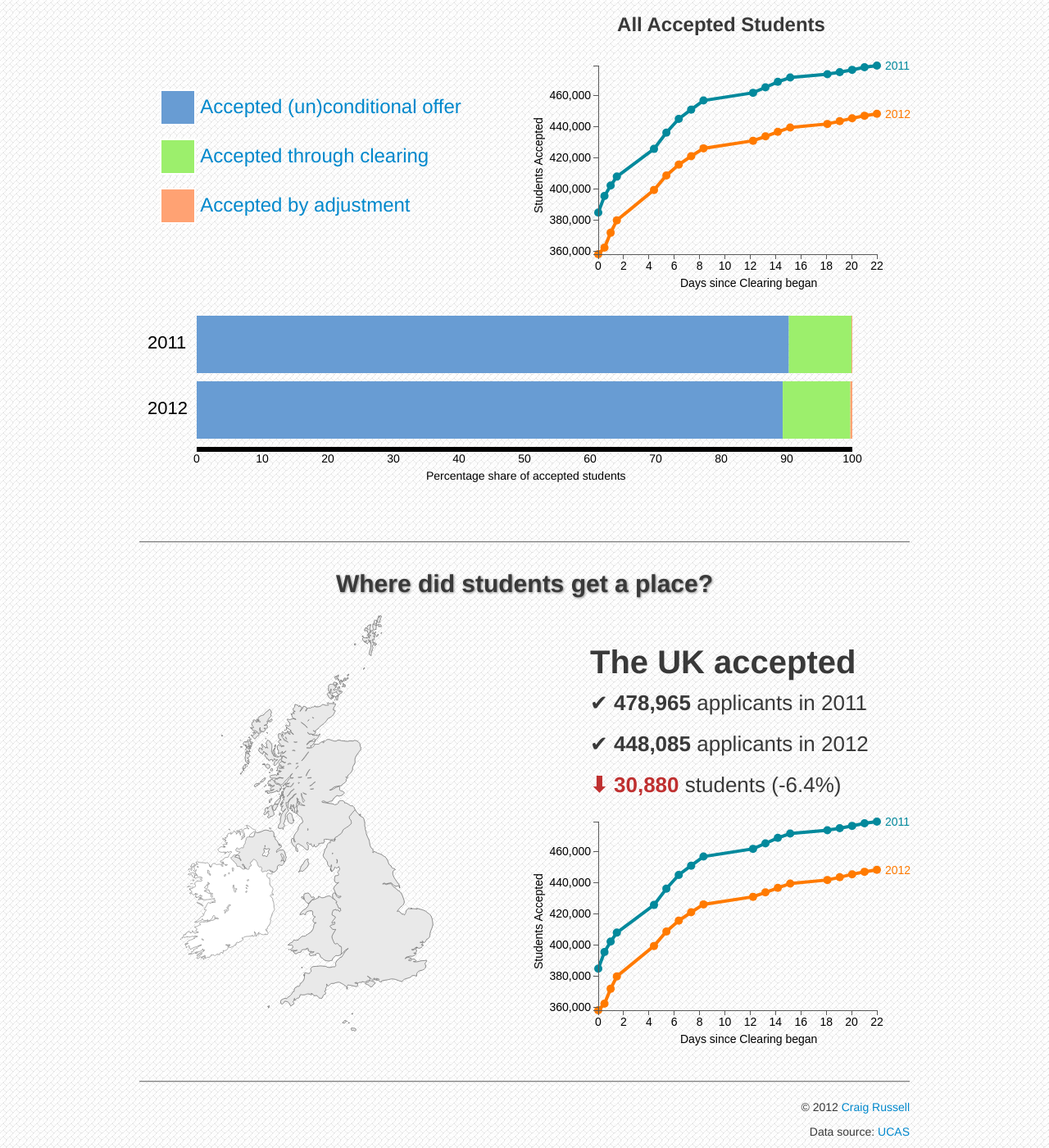
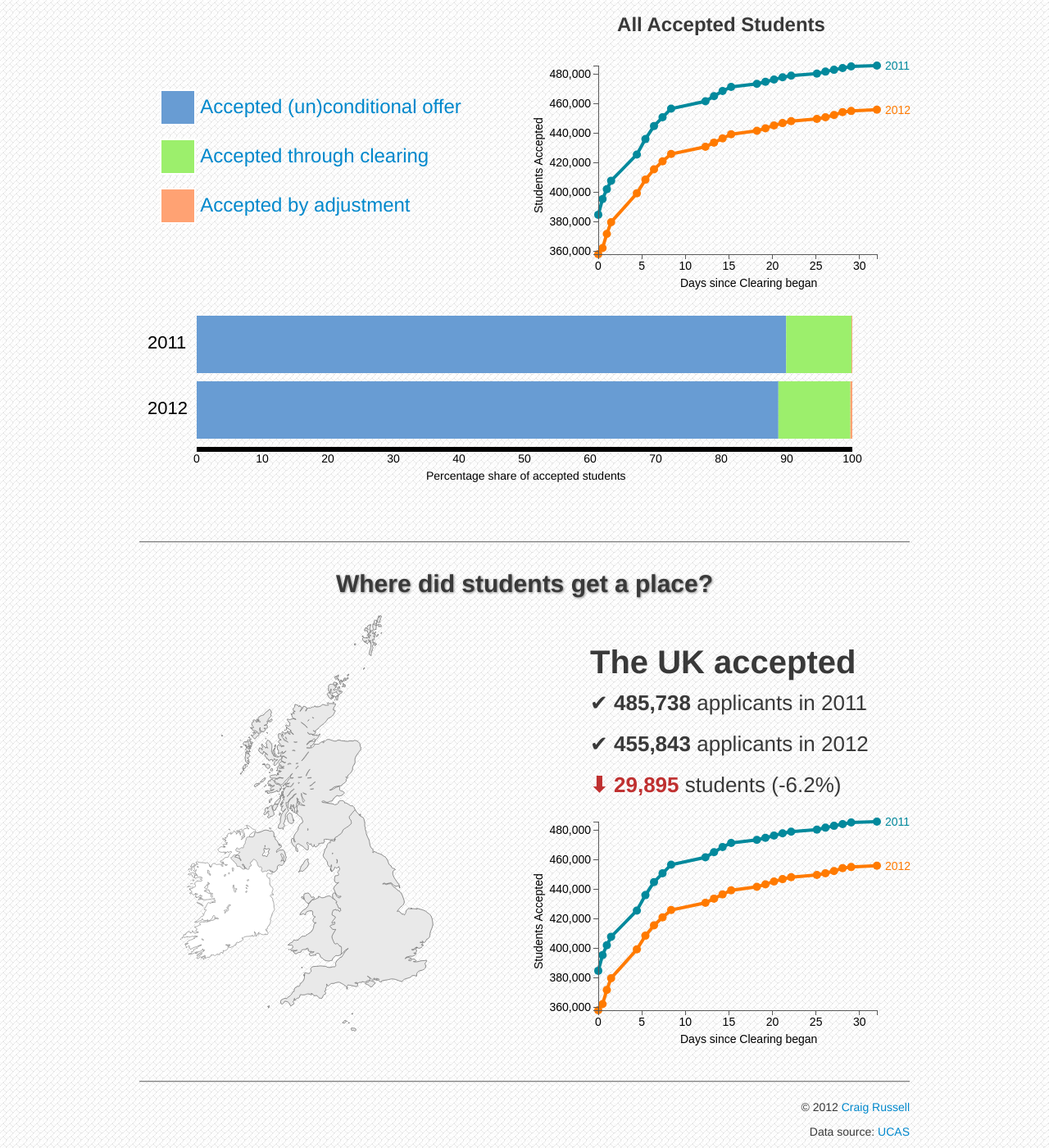
Before and after one commit to craig552uk/craig552uk.github.com, a Jekyll site: the page demos/clearing2012/index.html, which Jekyll copies as it is, in a window 1280 px wide and 1400 px high, scrolled down 534 px. Shown: the whole window at 82% size. Built offline with Jekyll 4.4.1, drawn with Linux system fonts in a browser that asks for light colours; Markdown is read by kramdown in place of the engine named in the settings; some of the changed lines change nothing that is shown; some of the changed text lies outside the part shown.

Commit message:
Updated data

```diff
--- a/demos/clearing2012/charts.js
+++ b/demos/clearing2012/charts.js
@@ -26,7 +26,7 @@ lineChart = function(id, data_source){
         bMax = d3.max(this.data_source[id].pts_2012, function(d){ return d[1]; }),
         yMin = (aMin < bMin) ? aMin : bMin,
         yMax = (aMax > bMax) ? aMax : bMax,
-        nDays = 22; // Number of days for horizontal scale
+        nDays = 32; // Number of days for horizontal scale
 
     // Return scales for data
     return {
--- a/demos/clearing2012/data.js
+++ b/demos/clearing2012/data.js
@@ -2,12 +2,12 @@ var ucas_data = {
 
   /* Rotating Text */
   "id_1": [
-    '<span class="less">&#11015; 7.2%</span> down on last year',
-    '<span class="less">&#11015; 49,794</span> fewer than last year'
+    '<span class="less">&#11015; 7.1%</span> down on last year',
+    '<span class="less">&#11015; 49,242</span> fewer than last year'
   ],
   "id_2": [
-    '<span class="less">&#11015; 6.5%</span> down on last year',
-    '<span class="less">&#11015; 30,880</span> fewer than last year'
+    '<span class="less">&#11015; 6.2%</span> down on last year',
+    '<span class="less">&#11015; 29,895</span> fewer than last year'
   ],
 
   "id_3": {
@@ -22,31 +22,31 @@ var ucas_data = {
 
   /* UCAS Data */
   "2011": {
-    "accepted_un_conditional": [[0, 381368], [1, 391893], [2, 398206], [3, 400741], [9, 407290], [11, 410720], [13, 414245], [15, 416744], [17, 420008], [25, 422942], [27, 425070], [29, 427136], [31, 428709], [37, 429916], [39, 430616], [41, 431374], [43, 432068], [45, 432592]],
-    "accepted_clearing":       [[0, 3281],   [1, 3376],   [2, 3692],   [3, 6853],   [9, 17878],  [11, 24698],  [13, 29983],  [15, 33408],  [17, 36012],  [25, 38023],  [27, 39366],  [29, 40845],  [31, 42027],  [37, 42930],  [39, 43615],  [41, 44315],  [43, 45238],  [45, 45813]],
-    "accepted_adjustment":     [[0, 0],      [1, 12],     [2, 59],     [3, 128],    [9, 319],    [11, 517],    [13, 555],    [15, 558],    [17, 561],    [25, 560],    [27, 560],    [29, 562],    [31, 562],    [37, 562],    [39, 561],    [41, 560],    [43, 560],    [45, 560]],
-    "accepted_total":          [[0, 384649], [1, 395281], [2, 401957], [3, 407722], [9, 425487], [11, 435935], [13, 444783], [15, 450710], [17, 456581], [25, 461525], [27, 464996], [29, 468543], [31, 471297], [37, 473408], [39, 474792], [41, 476249], [43, 477866], [45, 478965]],
-    "accepted_england":        [[0, 323042], [1, 332538], [2, 338337], [3, 343580], [9, 358852], [11, 368011], [13, 375707], [15, 380949], [17, 386140], [25, 390314], [27, 393451], [29, 396738], [31, 399279], [37, 401151], [39, 402374], [41, 403671], [43, 405127], [45, 406127]],
-    "accepted_scotland":       [[0, 35537],  [1, 35792],  [2, 36106],  [3, 36210],  [9, 36554],  [11, 36859],  [13, 37207],  [15, 37351],  [17, 37495],  [25, 37854],  [27, 38017],  [29, 38128],  [31, 38220],  [37, 38276],  [39, 38359],  [41, 38412],  [43, 38427],  [45, 38495]],
-    "accepted_wales":          [[0, 18867],  [1, 19424],  [2, 19772],  [3, 20088],  [9, 21866],  [11, 22599],  [13, 23169],  [15, 23540],  [17, 23846],  [25, 24090],  [27, 24248],  [29, 24369],  [31, 24477],  [37, 24605],  [39, 24667],  [41, 24748],  [43, 24875],  [45, 24901]],
-    "accepted_n_ire":          [[0, 7203],   [1, 7527],   [2, 7742],   [3, 7844],   [9, 8244],   [11, 8466],   [13, 8701],   [15, 8870],   [17, 9100],   [25, 9267],   [27, 9280],   [29, 9308],   [31, 9321],   [37, 9376],   [39, 9392],   [41, 9418],   [43, 9437],   [45, 9442]],
-    "awaiting_decision":       [[0, 104498], [1, 88471],  [2, 78141],  [3, 73178],  [9, 61737],  [11, 55323],  [13, 49910],  [15, 45539],  [17, 40885],  [25, 36540],  [27, 33495],  [29, 30161],  [31, 26652],  [37, 24340],  [39, 22726],  [41, 21049],  [43, 19483],  [45, 18116]],
-    "free_in_clearing":        [[0, 185684], [1, 191833], [2, 195415], [3, 194861], [9, 189267], [11, 185348], [13, 182103], [15, 180784], [17, 179891], [25, 179645], [27, 179318], [29, 179245], [31, 180174], [37, 180559], [39, 181027], [41, 181364], [43, 181231], [45, 181237]],
-    "withdrawn":               [[0, 6762],   [1, 6830],   [2, 7001],   [3, 7127],   [9, 7607],   [11, 8043],   [13, 8471],   [15, 8836],   [17, 9152],   [25, 9656],   [27, 10032],  [29, 10376],  [31, 10689],  [37, 11009],  [39, 11338],  [41, 11631],  [43, 11907],  [45, 12165]]
+    "accepted_un_conditional": [[0, 381368], [1, 391893], [2, 398206], [3, 400741], [9, 407290], [11, 410720], [13, 414245], [15, 416744], [17, 420008], [25, 422942], [27, 425070], [29, 427136], [31, 428709], [37, 429916], [39, 430616], [41, 431374], [43, 432068], [45, 432592], [51, 433574], [53, 434330], [55, 435145], [57, 435873], [59, 436541], [65, 436718]],
+    "accepted_clearing":       [[0, 3281],   [1, 3376],   [2, 3692],   [3, 6853],   [9, 17878],  [11, 24698],  [13, 29983],  [15, 33408],  [17, 36012],  [25, 38023],  [27, 39366],  [29, 40845],  [31, 42027],  [37, 42930],  [39, 43615],  [41, 44315],  [43, 45238],  [45, 45813],  [51, 46235],  [53, 46770],  [55, 47197],  [57, 47607],  [59, 48037],  [65, 48464]],
+    "accepted_adjustment":     [[0, 0],      [1, 12],     [2, 59],     [3, 128],    [9, 319],    [11, 517],    [13, 555],    [15, 558],    [17, 561],    [25, 560],    [27, 560],    [29, 562],    [31, 562],    [37, 562],    [39, 561],    [41, 560],    [43, 560],    [45, 560],    [51, 560],    [53, 557],    [55, 557],    [57, 557],    [59, 557],    [65, 556]],
+    "accepted_total":          [[0, 384649], [1, 395281], [2, 401957], [3, 407722], [9, 425487], [11, 435935], [13, 444783], [15, 450710], [17, 456581], [25, 461525], [27, 464996], [29, 468543], [31, 471297], [37, 473408], [39, 474792], [41, 476249], [43, 477866], [45, 478965], [51, 480369], [53, 481657], [55, 482899], [57, 484037], [59, 485135], [65, 485738]],
+    "accepted_england":        [[0, 323042], [1, 332538], [2, 338337], [3, 343580], [9, 358852], [11, 368011], [13, 375707], [15, 380949], [17, 386140], [25, 390314], [27, 393451], [29, 396738], [31, 399279], [37, 401151], [39, 402374], [41, 403671], [43, 405127], [45, 406127], [51, 407293], [53, 408450], [55, 409575], [57, 410583], [59, 411532], [65, 412066]],
+    "accepted_scotland":       [[0, 35537],  [1, 35792],  [2, 36106],  [3, 36210],  [9, 36554],  [11, 36859],  [13, 37207],  [15, 37351],  [17, 37495],  [25, 37854],  [27, 38017],  [29, 38128],  [31, 38220],  [37, 38276],  [39, 38359],  [41, 38412],  [43, 38427],  [45, 38495],  [51, 38572],  [53, 38602],  [55, 38635],  [57, 38680],  [59, 38733],  [65, 38758]],
+    "accepted_wales":          [[0, 18867],  [1, 19424],  [2, 19772],  [3, 20088],  [9, 21866],  [11, 22599],  [13, 23169],  [15, 23540],  [17, 23846],  [25, 24090],  [27, 24248],  [29, 24369],  [31, 24477],  [37, 24605],  [39, 24667],  [41, 24748],  [43, 24875],  [45, 24901],  [51, 25022],  [53, 25108],  [55, 25182],  [57, 25250],  [59, 25335],  [65, 25379]],
+    "accepted_n_ire":          [[0, 7203],   [1, 7527],   [2, 7742],   [3, 7844],   [9, 8244],   [11, 8466],   [13, 8701],   [15, 8870],   [17, 9100],   [25, 9267],   [27, 9280],   [29, 9308],   [31, 9321],   [37, 9376],   [39, 9392],   [41, 9418],   [43, 9437],   [45, 9442],   [51, 9482],   [53, 9497],   [55, 9507],   [57, 9524],   [59, 9535],   [65, 9535]],
+    "awaiting_decision":       [[0, 104498], [1, 88471],  [2, 78141],  [3, 73178],  [9, 61737],  [11, 55323],  [13, 49910],  [15, 45539],  [17, 40885],  [25, 36540],  [27, 33495],  [29, 30161],  [31, 26652],  [37, 24340],  [39, 22726],  [41, 21049],  [43, 19483],  [45, 18116],  [51, 16909],  [53, 15583],  [55, 13808],  [57, 9198],   [59, 4314],   [65, 3935]],
+    "free_in_clearing":        [[0, 185684], [1, 191833], [2, 195415], [3, 194861], [9, 189267], [11, 185348], [13, 182103], [15, 180784], [17, 179891], [25, 179645], [27, 179318], [29, 179245], [31, 180174], [37, 180559], [39, 181027], [41, 181364], [43, 181231], [45, 181237], [51, 181770], [53, 182093], [55, 182731], [57, 186235], [59, 190320], [65, 190217]],
+    "withdrawn":               [[0, 6762],   [1, 6830],   [2, 7001],   [3, 7127],   [9, 7607],   [11, 8043],   [13, 8471],   [15, 8836],   [17, 9152],   [25, 9656],   [27, 10032],  [29, 10376],  [31, 10689],  [37, 11009],  [39, 11338],  [41, 11631],  [43, 11907],  [45, 12165],  [51, 12401],  [53, 12655],  [55, 12920],  [57, 13172],  [59, 13386],  [65, 13598]]
   },
 
   "2012": {
-    "accepted_un_conditional": [[0, 354373], [1, 358356], [2, 367369], [3, 370198], [9, 377635], [11, 380695], [13, 383766], [15, 386210], [17, 389004], [25, 391737], [27, 393140], [29, 394691], [31, 396259], [37, 397416], [39, 398183], [41, 399154], [43, 399935], [45, 400521]],
-    "accepted_clearing":       [[0, 3542],   [1, 3699],   [2, 4166],   [3, 9084],   [9, 20703],  [11, 26602],  [13, 30291],  [15, 33246],  [17, 35501],  [25, 37633],  [27, 39051],  [29, 40410],  [31, 41624],  [37, 42753],  [39, 43729],  [41, 44687],  [43, 45495],  [45, 46214]],
-    "accepted_adjustment":     [[0, 0],      [1, 34],     [2, 138],    [3, 353],    [9, 820],    [11, 1138],   [13, 1357],   [15, 1353],   [17, 1353],   [25, 1355],   [27, 1359],   [29, 1357],   [31, 1356],   [37, 1356],   [39, 1353],   [41, 1352],   [43, 1350],   [45, 1350]],
-    "accepted_total":          [[0, 357915], [1, 362089], [2, 371673], [3, 379635], [9, 399158], [11, 408435], [13, 415414], [15, 420809], [17, 425858], [25, 430725], [27, 433550], [29, 436458], [31, 439239], [37, 441525], [39, 443265], [41, 445193], [43, 446780], [45, 448085]],
-    "accepted_england":        [[0, 297358], [1, 301157], [2, 309483], [3, 316688], [9, 333339], [11, 341604], [13, 347660], [15, 352239], [17, 356677], [25, 360735], [27, 363267], [29, 365780], [31, 368142], [37, 370141], [39, 371710], [41, 373412], [43, 374852], [45, 375996]],
-    "accepted_scotland":       [[0, 35781],  [1, 35888],  [2, 36319],  [3, 36512],  [9, 36916],  [11, 37327],  [13, 37667],  [15, 37990],  [17, 38206],  [25, 38635],  [27, 38749],  [29, 38923],  [31, 39133],  [37, 39223],  [39, 39313],  [41, 39410],  [43, 39453],  [45, 39510]],
-    "accepted_wales":          [[0, 17898],  [1, 18021],  [2, 18474],  [3, 18929],  [9, 20659],  [11, 21047],  [13, 21383],  [15, 21628],  [17, 21845],  [25, 21965],  [27, 22094],  [29, 22233],  [31, 22324],  [37, 22398],  [39, 22469],  [41, 22561],  [43, 22660],  [45, 22749]],
-    "accepted_n_ire":          [[0, 6878],   [1, 7023],   [2, 7397],   [3, 7506],   [9, 8215],   [11, 8457],   [13, 8704],   [15, 8952],   [17, 9130],   [25, 9390],   [27, 9440],   [29, 9522],   [31, 9640],   [37, 9763],   [39, 9773],   [41, 9810],   [43, 9815],   [45, 9830]],
-    "awaiting_decision":       [[0, 101171], [1, 94812],  [2, 79627],  [3, 74031],  [9, 61397],  [11, 55023],  [13, 49892],  [15, 45413],  [17, 40724],  [25, 36470],  [27, 34246],  [29, 31686],  [31, 29264],  [37, 27125],  [39, 25110],  [41, 23386],  [43, 22121],  [45, 21003]],
-    "free_in_clearing":        [[0, 162062], [1, 164749], [2, 170198], [3, 168593], [9, 162283], [11, 159591], [13, 158232], [15, 157556], [17, 157480], [25, 157213], [27, 156959], [29, 156842], [31, 156806], [37, 156938], [39, 157383], [41, 157487], [43, 157555], [45, 157634]],
-    "withdrawn":               [[0, 7992],   [1, 8107],   [2, 8256],   [3, 8442],   [9, 8921],   [11, 9449],   [13, 9829],   [15, 10308],  [17, 10729],  [25, 11290],  [27, 11662],  [29, 12046],  [31, 12394],  [37, 12766],  [39, 13139],  [41, 13412],  [43, 13685],  [45, 13967]]
+    "accepted_un_conditional": [[0, 354373], [1, 358356], [2, 367369], [3, 370198], [9, 377635], [11, 380695], [13, 383766], [15, 386210], [17, 389004], [25, 391737], [27, 393140], [29, 394691], [31, 396259], [37, 397416], [39, 398183], [41, 399154], [43, 399935], [45, 400521], [51, 401384], [53, 401900], [55, 402762], [57, 404149], [59, 404237], [65, 404440]],
+    "accepted_clearing":       [[0, 3542],   [1, 3699],   [2, 4166],   [3, 9084],   [9, 20703],  [11, 26602],  [13, 30291],  [15, 33246],  [17, 35501],  [25, 37633],  [27, 39051],  [29, 40410],  [31, 41624],  [37, 42753],  [39, 43729],  [41, 44687],  [43, 45495],  [45, 46214],  [51, 46920],  [53, 47482],  [55, 48152],  [57, 48766],  [59, 49395],  [65, 50063]],
+    "accepted_adjustment":     [[0, 0],      [1, 34],     [2, 138],    [3, 353],    [9, 820],    [11, 1138],   [13, 1357],   [15, 1353],   [17, 1353],   [25, 1355],   [27, 1359],   [29, 1357],   [31, 1356],   [37, 1356],   [39, 1353],   [41, 1352],   [43, 1350],   [45, 1350],   [51, 1347],   [53, 1346],   [55, 1344],   [57, 1343],   [59, 1340],   [65, 1340]],
+    "accepted_total":          [[0, 357915], [1, 362089], [2, 371673], [3, 379635], [9, 399158], [11, 408435], [13, 415414], [15, 420809], [17, 425858], [25, 430725], [27, 433550], [29, 436458], [31, 439239], [37, 441525], [39, 443265], [41, 445193], [43, 446780], [45, 448085], [51, 449651], [53, 450728], [55, 452258], [57, 454258], [59, 454972], [65, 455843]],
+    "accepted_england":        [[0, 297358], [1, 301157], [2, 309483], [3, 316688], [9, 333339], [11, 341604], [13, 347660], [15, 352239], [17, 356677], [25, 360735], [27, 363267], [29, 365780], [31, 368142], [37, 370141], [39, 371710], [41, 373412], [43, 374852], [45, 375996], [51, 377414], [53, 378374], [55, 379778], [57, 381597], [59, 382245], [65, 383025]],
+    "accepted_scotland":       [[0, 35781],  [1, 35888],  [2, 36319],  [3, 36512],  [9, 36916],  [11, 37327],  [13, 37667],  [15, 37990],  [17, 38206],  [25, 38635],  [27, 38749],  [29, 38923],  [31, 39133],  [37, 39223],  [39, 39313],  [41, 39410],  [43, 39453],  [45, 39510],  [51, 39546],  [53, 39575],  [55, 39603],  [57, 39670],  [59, 39693],  [65, 39704]],
+    "accepted_wales":          [[0, 17898],  [1, 18021],  [2, 18474],  [3, 18929],  [9, 20659],  [11, 21047],  [13, 21383],  [15, 21628],  [17, 21845],  [25, 21965],  [27, 22094],  [29, 22233],  [31, 22324],  [37, 22398],  [39, 22469],  [41, 22561],  [43, 22660],  [45, 22749],  [51, 22839],  [53, 22903],  [55, 22976],  [57, 23079],  [59, 23123],  [65, 23192]],
+    "accepted_n_ire":          [[0, 6878],   [1, 7023],   [2, 7397],   [3, 7506],   [9, 8215],   [11, 8457],   [13, 8704],   [15, 8952],   [17, 9130],   [25, 9390],   [27, 9440],   [29, 9522],   [31, 9640],   [37, 9763],   [39, 9773],   [41, 9810],   [43, 9815],   [45, 9830],   [51, 9852],   [53, 9876],   [55, 9901],   [57, 9912],   [59, 9911],   [65, 9922]],
+    "awaiting_decision":       [[0, 101171], [1, 94812],  [2, 79627],  [3, 74031],  [9, 61397],  [11, 55023],  [13, 49892],  [15, 45413],  [17, 40724],  [25, 36470],  [27, 34246],  [29, 31686],  [31, 29264],  [37, 27125],  [39, 25110],  [41, 23386],  [43, 22121],  [45, 21003],  [51, 19633],  [53, 18439],  [55, 16429],  [57, 6387],   [59, 6026],   [65, 5596]],
+    "free_in_clearing":        [[0, 162062], [1, 164749], [2, 170198], [3, 168593], [9, 162283], [11, 159591], [13, 158232], [15, 157556], [17, 157480], [25, 157213], [27, 156959], [29, 156842], [31, 156806], [37, 156938], [39, 157383], [41, 157487], [43, 157555], [45, 157634], [51, 157964], [53, 158320], [55, 159155], [57, 167575], [59, 167514], [65, 167351]],
+    "withdrawn":               [[0, 7992],   [1, 8107],   [2, 8256],   [3, 8442],   [9, 8921],   [11, 9449],   [13, 9829],   [15, 10308],  [17, 10729],  [25, 11290],  [27, 11662],  [29, 12046],  [31, 12394],  [37, 12766],  [39, 13139],  [41, 13412],  [43, 13685],  [45, 13967],  [51, 14236],  [53, 14524],  [55, 14812],  [57, 15009],  [59, 15199],  [65, 15456]]
   },
 
   /* Data structures for acceptance routes - populated at runtime */
--- a/demos/clearing2012/index.html
+++ b/demos/clearing2012/index.html
@@ -14,7 +14,7 @@
     <div class="container">
       <div class="header">
         <h1>CLEARING 2012</h1>
-        <h2>Day 22 - 7<sup>th</sup> September</h2>
+        <h2>Day 32 - 17<sup>th</sup> September</h2>
       </div>
 
       <!--[if lte IE 8]>
@@ -33,12 +33,12 @@
 
       <div class="row">
         <div id="id_1" class="big-number span6">
-            <div class="number">640,689</div>
+            <div class="number">644,246</div>
             <div class="text">Applicants in 2012</div>
             <div class="sub-text">&nbsp;</div>
         </div>
         <div id="id_2" class="big-number span6">
-            <div class="number">448,085</div>
+            <div class="number">455,843</div>
             <div class="text">Have accepted places</div>
             <div class="sub-text">&nbsp;</div>
         </div>
```
